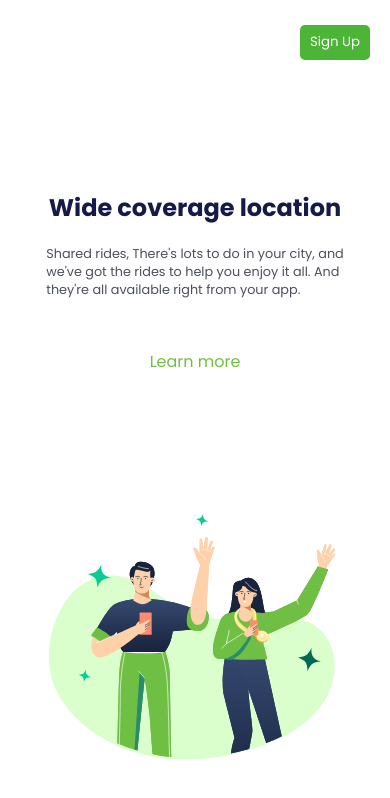
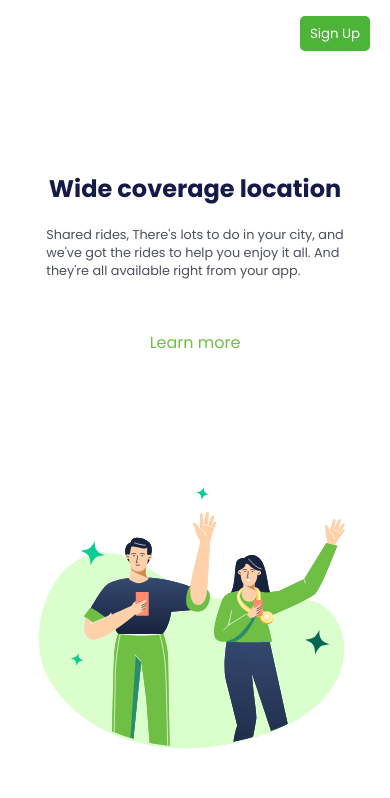
Before and after one commit to GomesB07/Ride-App, a plain HTML site: page index.html in a window 390 px wide. Drawn offline with Linux system fonts and the light colour scheme.

Commit message:
Some changes in responsiveness

```diff
--- a/styles.css
+++ b/styles.css
@@ -8,6 +8,7 @@
 body{
     width: 100%;
     height: 100%;
+    background-color: #ffffff;
 }
 header{
     height: 10vh;
@@ -41,7 +42,7 @@ button{
     height: 35px;
     border: none;
     border-radius: 5px;
-    color: #fff;
+    color: #ffffff;
     background-color: #4CB538;
     cursor: pointer;
 }
@@ -84,7 +85,7 @@ p{
     text-decoration: none;
     font-size: clamp(0.8rem, 1rem, 1vw);
     color: #6FBF44;
-    /* cursor: pointer; */
+    cursor: pointer;
 }
 .link-main:hover{
     text-decoration: underline;
@@ -93,6 +94,7 @@ p{
     header{
         display: flex;
         justify-content: flex-end;
+        height: 8vh;
     }
     ul{
         display: none;
@@ -107,16 +109,16 @@ p{
     }
     .div-lado-esquerdo{
         width: 100%;
-        height: 60%;
+        height: 55%;
         order: 2;
         display: flex;
     }
     img{
-        width: 75%;
+        width: 80%;
     }
     .div-lado-direito{
         width: 100%;
-        height: 50%;
+        height: 45%;
         display: flex;
         align-items: center;
     }
```
